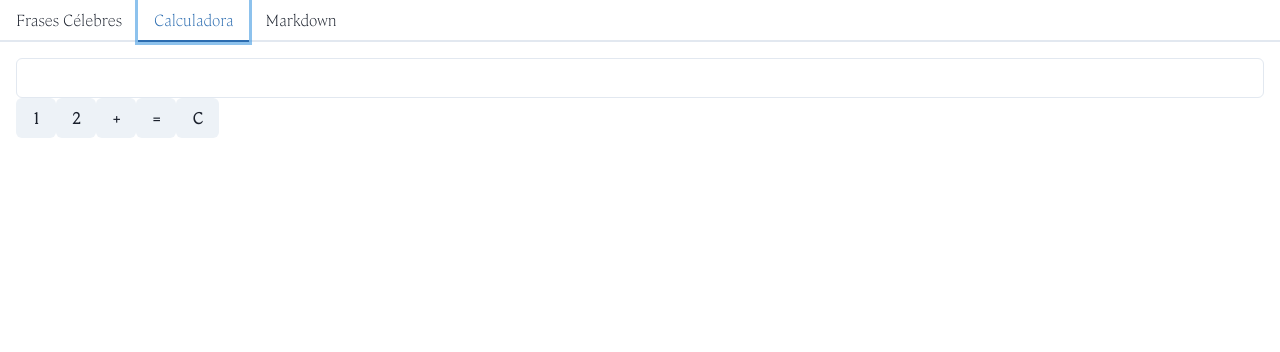
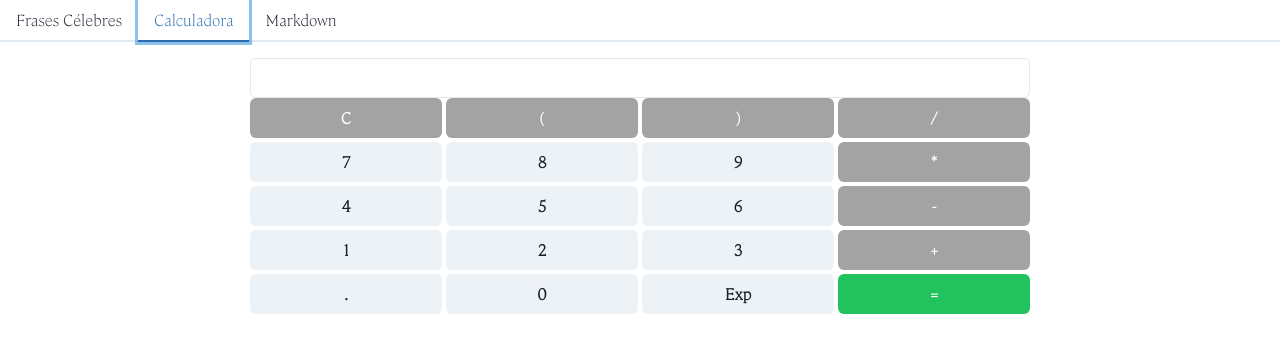
Before and after one commit to gnietto/usestate, a React (Vite) app: page / in a window 1280 px wide. Both pictures are taken after a click on the tab "Calculadora". Shown: the top 352 px of the page. Built offline with nearby package versions, Linux system fonts and the light colour scheme.

Commit message:
Agrega teclas y sus colores; centrado horizontal de calculadora

```diff
--- a/src/Calc.tsx
+++ b/src/Calc.tsx
@@ -1,32 +1,81 @@
 import { useState } from 'react';
-import { Box, Input, Button } from '@chakra-ui/react';
+import { Box, SimpleGrid, Input, Button } from '@chakra-ui/react';
 
 function Calculadora() {
   const [visor, setVisor] = useState('');
+
   const despliegueEnVisor = (e: any) =>
     setVisor(visor + e.target.value.toString());
+
   const resultado = () => setVisor(eval(visor));
+
   const limpiarVisor = () => setVisor('');
 
   return (
-    <Box>
+    <Box maxW="780px" my="0" mx="auto">
       <Input value={visor} onChange={despliegueEnVisor} type="text" readOnly />
+      <SimpleGrid columns={4} spacing={1}>
+        <Button value="C" colorScheme="blackAlpha" onClick={limpiarVisor}>
+          C
+        </Button>
+        <Button value="(" colorScheme="blackAlpha" onClick={despliegueEnVisor}>
+          (
+        </Button>
+        <Button value=")" colorScheme="blackAlpha" onClick={despliegueEnVisor}>
+          )
+        </Button>
+        <Button value="/" colorScheme="blackAlpha" onClick={despliegueEnVisor}>
+          /
+        </Button>
+        <Button value="7" onClick={despliegueEnVisor}>
+          7
+        </Button>{' '}
+        <Button value="8" onClick={despliegueEnVisor}>
+          8
+        </Button>{' '}
+        <Button value="9" onClick={despliegueEnVisor}>
+          9
+        </Button>{' '}
+        <Button value="*" colorScheme="blackAlpha" onClick={despliegueEnVisor}>
+          *
+        </Button>
+        <Button value="4" onClick={despliegueEnVisor}>
+          4
+        </Button>{' '}
+        <Button value="5" onClick={despliegueEnVisor}>
+          5
+        </Button>{' '}
+        <Button value="6" onClick={despliegueEnVisor}>
+          6
+        </Button>{' '}
+        <Button value="-" colorScheme="blackAlpha" onClick={despliegueEnVisor}>
+          -
+        </Button>{' '}
         <Button value="1" onClick={despliegueEnVisor}>
           1
         </Button>
         <Button value="2" onClick={despliegueEnVisor}>
           2
+        </Button>{' '}
+        <Button value="3" onClick={despliegueEnVisor}>
+          3
+        </Button>{' '}
+        <Button value="+" colorScheme="blackAlpha" onClick={despliegueEnVisor}>
+          +
+        </Button>{' '}
+        <Button value="." onClick={despliegueEnVisor}>
+          .
         </Button>
-      <Button value="+" onClick={despliegueEnVisor}>
-        +
+        <Button value="0" onClick={despliegueEnVisor}>
+          0
+        </Button>{' '}
+        <Button value="**" onClick={despliegueEnVisor}>
+          Exp
         </Button>
-      <Button value="=" onClick={resultado}>
+        <Button value="=" colorScheme="whatsapp" onClick={resultado}>
           =
         </Button>
-      <Button value="C" onClick={limpiarVisor}>
-        {' '}
-        C{' '}
-      </Button>
+      </SimpleGrid>
     </Box>
   );
 }
```
Lines whose indentation alone changed are shown as unchanged.
